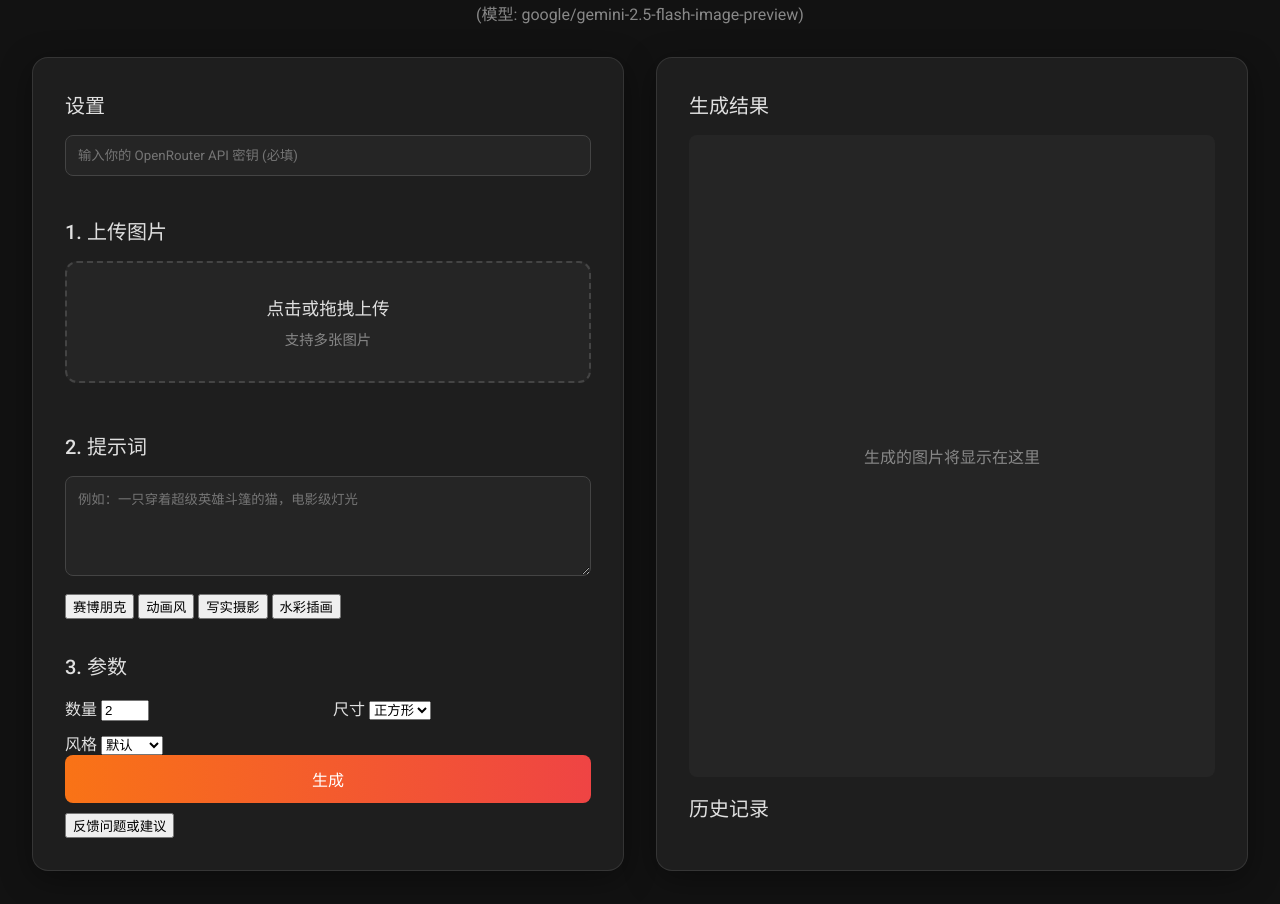
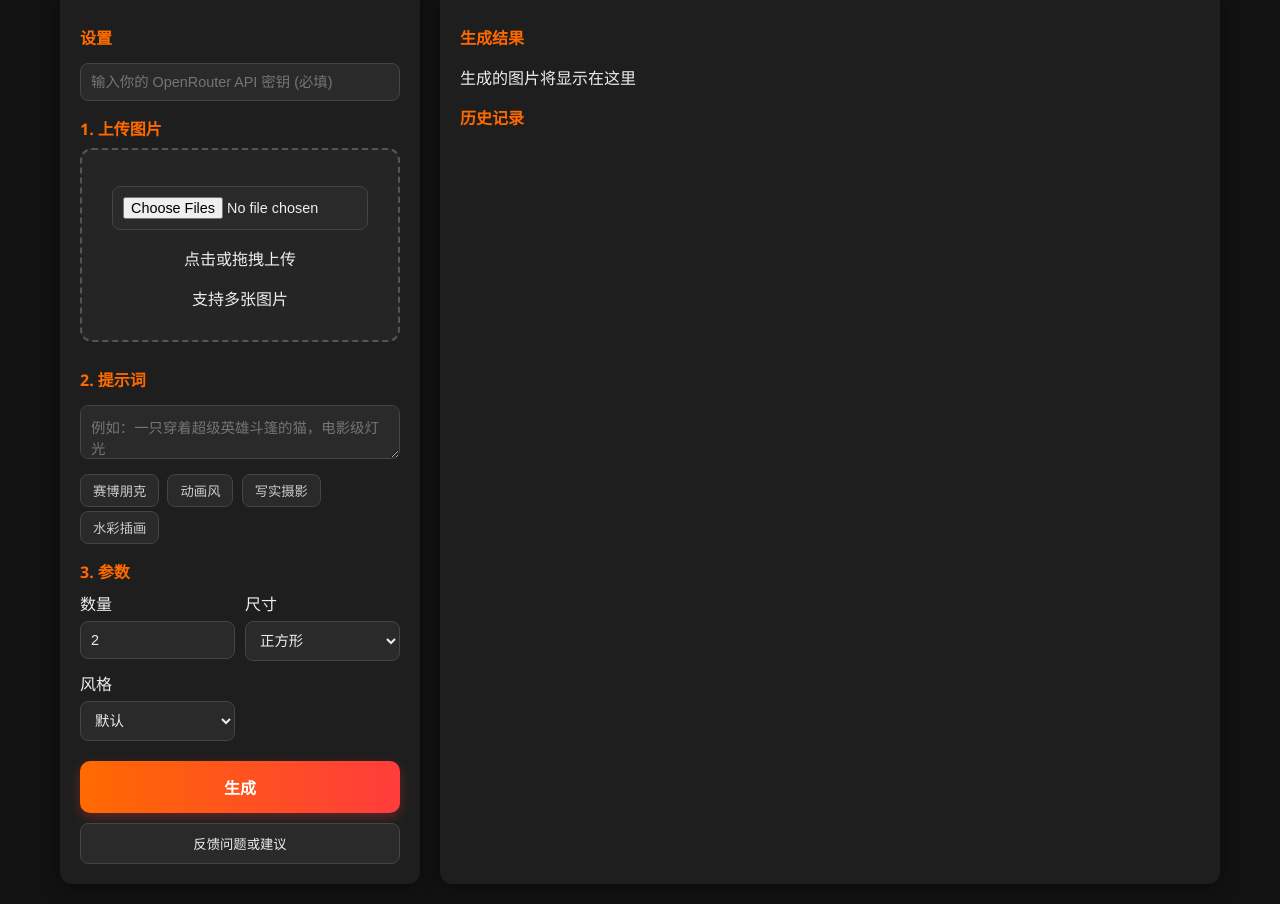
Before and after one commit to baotuo88/nano-banana, a plain HTML site: page static/index.html in a window 1280 px wide. Shown: the part 139-1043 px from the top of the page. Drawn offline with Linux system fonts and the light colour scheme; no server answers.

Commit message:
Update style.css

```diff
--- a/static/style.css
+++ b/static/style.css
@@ -1,251 +1,219 @@
-@import url('https://fonts.googleapis.com/css2?family=Roboto:wght@400;500;700&display=swap');
-
+/* 全局样式 */
 body {
-    font-family: 'Roboto', sans-serif;
+  margin: 0;
+  font-family: 'Segoe UI', Roboto, Helvetica, Arial, sans-serif;
+  background: #121212;
+  color: #eee;
   display: flex;
   flex-direction: column;
-    align-items: center;
-    background-color: #121212;
-    color: #e0e0e0;
-    margin: 0;
-    padding: 2rem;
   min-height: 100vh;
-    box-sizing: border-box;
 }
 
-.title {
-    font-size: 3rem;
-    font-weight: 700;
-    /* 渐变色应用于文本，不影响 emoji */
-    background: linear-gradient(90deg, #fde047, #f97316, #ef4444);
-    -webkit-background-clip: text;
-    -webkit-text-fill-color: transparent;
-    margin-bottom: 0.2rem; /* 减小与副标题的距离 */
-}
-
-.title span {
-    background: linear-gradient(90deg, #fde047, #f97316, #ef4444);
+h1.title {
+  text-align: center;
+  margin: 20px 0 5px;
+  font-size: 2rem;
+  font-weight: bold;
+  background: linear-gradient(90deg, #ff6a00, #ff3c3c);
   -webkit-background-clip: text;
   -webkit-text-fill-color: transparent;
 }
-
 .subtitle {
   text-align: center;
-    color: #888;
-    margin-bottom: 2rem;
-    font-size: 1rem;
-}
-
-.main-container {
-    display: flex;
-    gap: 2rem;
-    width: 100%;
-    max-width: 1400px;
-    margin: 0 auto;
-}
-
-.controls-container {
-    flex: 1;
-    background: #1e1e1e;
-    padding: 2rem;
-    border-radius: 16px;
-    box-shadow: 0 8px 32px rgba(0, 0, 0, 0.37);
-    border: 1px solid rgba(255, 255, 255, 0.1);
-    max-width: 600px;
-}
-
-.result-container {
-    flex: 1;
-    background: #1e1e1e;
-    padding: 2rem;
-    border-radius: 16px;
-    box-shadow: 0 8px 32px rgba(0, 0, 0, 0.37);
-    border: 1px solid rgba(255, 255, 255, 0.1);
-    min-height: 600px;
-    display: flex;
-    flex-direction: column;
-}
-
-h2 {
-    color: #e0e0e0;
-    margin-top: 0;
-    margin-bottom: 1rem;
-    font-size: 1.25rem;
-    font-weight: 500;
-}
-
-.upload-section, .prompt-section, .api-key-section {
-    margin-bottom: 2rem;
-}
-
-.upload-area {
-    border: 2px dashed #444;
-    border-radius: 12px;
-    padding: 2rem;
-    text-align: center;
-    transition: all 0.3s ease;
-    background: #252525;
-    cursor: pointer;
-}
-
-.upload-area:hover, .upload-area.drag-over {
-    border-color: #f97316;
-    background: #2a2a2a;
-}
-
-.upload-area p {
-    margin: 0 0 0.5rem 0;
-    font-size: 1.1rem;
-}
-
-.upload-area span {
-    color: #888;
+  margin: 0 0 20px;
+  color: #bbb;
   font-size: 0.9rem;
 }
 
-input[type="file"] {
-    display: none;
+/* 容器布局 */
+.main-container {
+  display: grid;
+  grid-template-columns: 360px 1fr;
+  gap: 20px;
+  max-width: 1200px;
+  margin: auto;
+  padding: 20px;
+  width: 100%;
+  box-sizing: border-box;
+}
+.controls-container,
+.result-container {
+  background: #1e1e1e;
+  border-radius: 12px;
+  padding: 20px;
+  box-shadow: 0 4px 20px rgba(0,0,0,0.4);
 }
 
-#thumbnails-container {
-    display: grid;
-    grid-template-columns: repeat(auto-fill, minmax(100px, 1fr));
-    gap: 1rem;
-    margin-top: 1rem;
+/* 小标题 */
+.controls-container h2,
+.result-container h2 {
+  font-size: 1rem;
+  margin: 15px 0 8px;
+  color: #ff6a00;
 }
 
+/* 上传区 */
+.upload-area {
+  border: 2px dashed #555;
+  border-radius: 12px;
+  text-align: center;
+  padding: 30px;
+  background: #252525;
+  cursor: pointer;
+  transition: all 0.3s ease;
+}
+.upload-area:hover,
+.upload-area.drag-over {
+  border-color: #ff6a00;
+  background: #2c2c2c;
+}
+#thumbnails-container {
+  display: flex;
+  flex-wrap: wrap;
+  gap: 10px;
+  margin-top: 10px;
+}
 .thumbnail-wrapper {
   position: relative;
-    padding-top: 100%;
+  width: 80px;
+  height: 80px;
   border-radius: 8px;
   overflow: hidden;
-    background: #252525;
 }
-
 .thumbnail-wrapper img {
-    position: absolute;
-    top: 0;
-    left: 0;
   width: 100%;
   height: 100%;
   object-fit: cover;
 }
-
-.thumbnail-wrapper .remove-btn {
+.remove-btn {
   position: absolute;
-    top: 5px;
-    right: 5px;
-    background: rgba(0, 0, 0, 0.5);
+  top: 2px;
+  right: 2px;
   border: none;
-    color: white;
+  background: rgba(0,0,0,0.6);
+  color: #fff;
+  border-radius: 50%;
   width: 20px;
   height: 20px;
-    border-radius: 50%;
   cursor: pointer;
-    display: flex;
-    align-items: center;
-    justify-content: center;
-    font-size: 14px;
-    padding: 0;
-    line-height: 1;
+  line-height: 20px;
+  text-align: center;
 }
 
-textarea, input[type="password"] {
+/* 输入框 */
+textarea, input, select {
   width: 100%;
-    padding: 12px;
+  padding: 10px;
+  margin-top: 6px;
   border-radius: 8px;
   border: 1px solid #444;
-    background-color: #252525;
-    color: #e0e0e0;
-    resize: vertical;
-    min-height: 100px;
+  background: #2a2a2a;
+  color: #eee;
+  font-size: 0.9rem;
   box-sizing: border-box;
-    margin-bottom: 0.5rem;
-    font-family: inherit;
+}
+textarea:focus,
+input:focus,
+select:focus {
+  outline: none;
+  border-color: #ff6a00;
 }
 
-input[type="password"] {
-    min-height: auto;
+/* 模板按钮 */
+.tpl-btn {
+  background: #2a2a2a;
+  border: 1px solid #444;
+  color: #ccc;
+  padding: 6px 12px;
+  border-radius: 8px;
+  cursor: pointer;
+  margin: 4px 4px 0 0;
+  transition: 0.3s;
+}
+.tpl-btn:hover {
+  background: #ff6a00;
+  border-color: #ff6a00;
+  color: #fff;
 }
 
+/* 生成按钮 */
 #generate-btn {
-    background: linear-gradient(90deg, #f97316, #ef4444);
-    color: white;
-    padding: 12px 25px;
+  margin-top: 20px;
+  width: 100%;
+  padding: 14px;
   border: none;
-    border-radius: 8px;
+  border-radius: 10px;
+  font-size: 1rem;
+  font-weight: bold;
   cursor: pointer;
-    font-size: 1rem;
-    font-weight: 500;
-    width: 100%;
-    position: relative;
-    display: flex;
-    align-items: center;
-    justify-content: center;
-    gap: 0.5rem;
-    transition: transform 0.2s ease, opacity 0.2s ease;
+  background: linear-gradient(90deg, #ff6a00, #ff3c3c);
+  color: #fff;
+  box-shadow: 0 4px 12px rgba(255,60,60,0.3);
+  transition: transform 0.2s, box-shadow 0.3s;
 }
-
-#generate-btn:not(:disabled):hover {
+#generate-btn:hover {
   transform: translateY(-2px);
+  box-shadow: 0 6px 18px rgba(255,60,60,0.5);
 }
-
 #generate-btn:disabled {
-    opacity: 0.7;
+  opacity: 0.6;
   cursor: not-allowed;
 }
 
-.spinner {
-    width: 20px;
-    height: 20px;
-    border: 2px solid transparent;
-    border-top-color: #ffffff;
-    border-radius: 50%;
-    animation: spin 1s linear infinite;
+/* 结果区 */
+#result-image-container img {
+  max-width: 100%;
+  border-radius: 12px;
+  margin-bottom: 10px;
+}
+#result-image-container button {
+  margin: 4px;
+  padding: 6px 10px;
+  border-radius: 6px;
+  border: 1px solid #444;
+  background: #2a2a2a;
+  color: #eee;
+  cursor: pointer;
+  transition: all 0.2s;
+}
+#result-image-container button:hover {
+  background: #ff6a00;
+  border-color: #ff6a00;
+  color: #fff;
 }
 
-@keyframes spin {
-    to {
-        transform: rotate(360deg);
+/* 历史记录 */
+#history-container img {
+  border-radius: 8px;
+  transition: 0.3s;
+  cursor: pointer;
+}
+#history-container img:hover {
+  transform: scale(1.05);
+  box-shadow: 0 0 10px #ff6a00;
+}
+
+/* 反馈按钮 */
+#feedback-btn {
+  margin-top: 10px;
+  width: 100%;
+  border: 1px solid #444;
+  border-radius: 8px;
+  padding: 10px;
+  background: #2a2a2a;
+  color: #eee;
+  cursor: pointer;
+  transition: all 0.2s;
+}
+#feedback-btn:hover {
+  background: #ff6a00;
+  border-color: #ff6a00;
+  color: #fff;
+}
+
+/* 响应式 */
+@media (max-width: 900px) {
+  .main-container {
+    grid-template-columns: 1fr;
   }
 }
-
-.hidden {
-    display: none !important;
-}
-
-#result-image-container {
-    flex: 1;
-    background-color: #252525;
-    border-radius: 8px;
-    padding: 1rem;
-    display: flex;
-    justify-content: center;
-    align-items: center;
-    min-height: 400px;
-}
-
-#result-image-container img {
-    max-width: 100%;
-    max-height: 100%;
-    border-radius: 8px;
-}
-
-#result-image-container p {
-    color: #888;
-    text-align: center;
-}
-
-@media (max-width: 1024px) {
-    .main-container {
-        flex-direction: column;
-    }
-
-    .controls-container {
-        max-width: none;
-    }
-
-    body {
-        padding: 1rem;
-    }
-}
```
Lines whose indentation alone changed are shown as unchanged.
